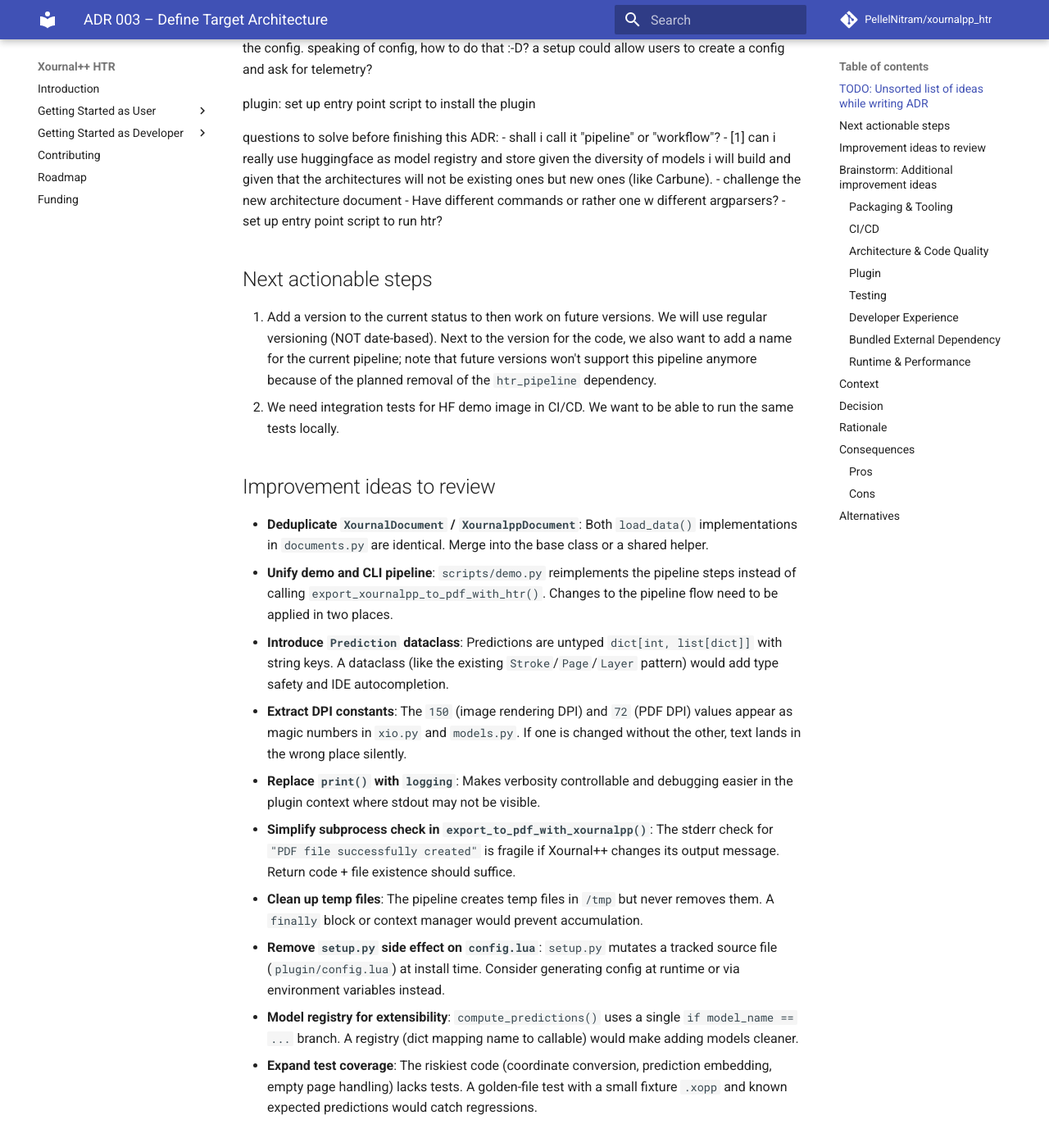
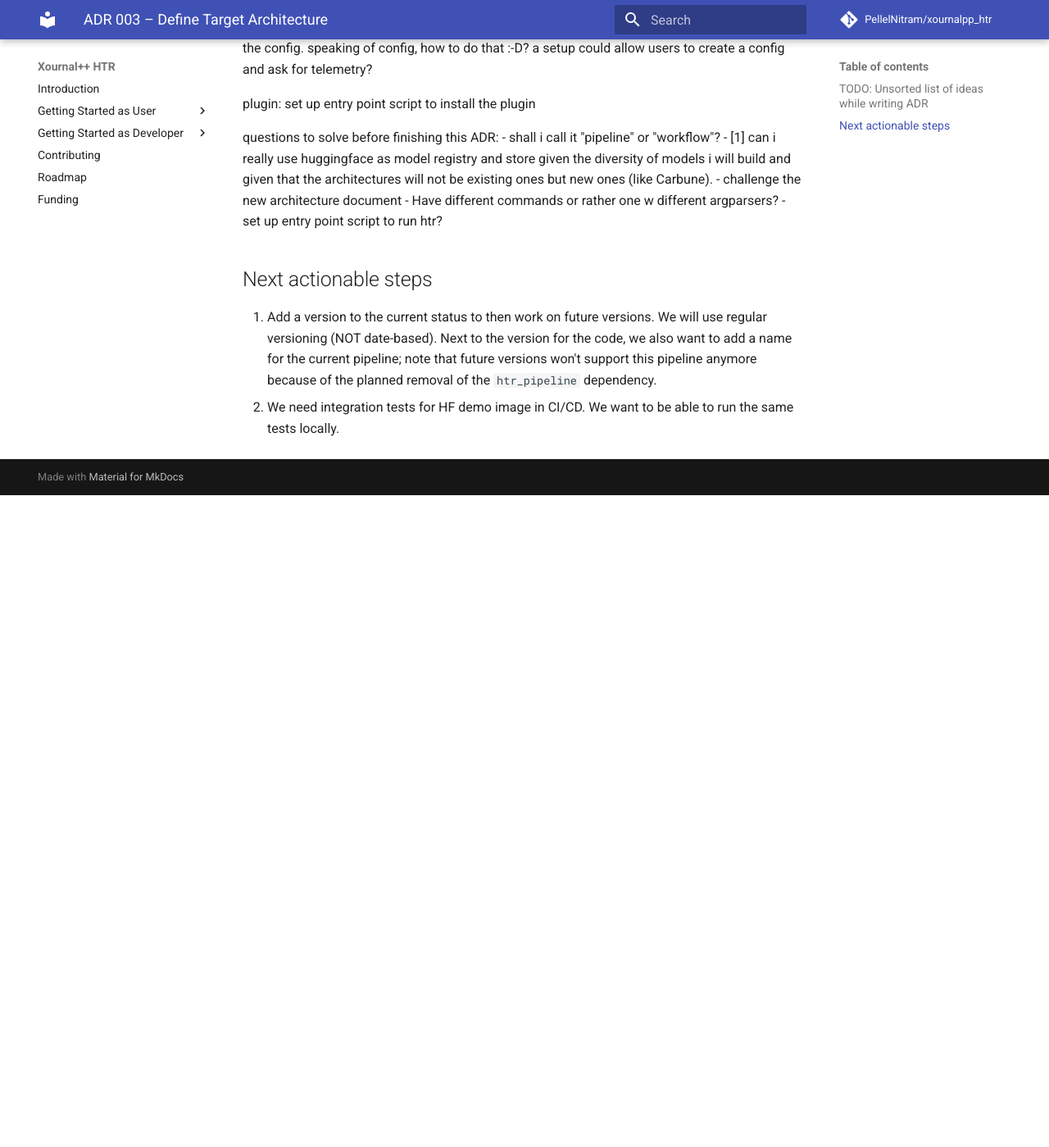
Before and after one commit to PellelNitram/xournalpp_htr, an MkDocs documentation site: the page built from docs/ADRs/003_define_target_architecture.md, in a window 1280 px wide and 1400 px high, scrolled down 1568 px. Shown: the whole window at 82% size. Built offline with MkDocs 1.6.1 and Material for MkDocs 9.7.7, drawn with Linux system fonts in a browser that asks for light colours; comment, search, counter and statistics services are not loaded; after the commit the page ends 2172 px from its top, so only the background shows below that; some of the changed text lies outside the part shown.

Commit message:
Work on 003 ADR document.

```diff
--- a/docs/ADRs/003_define_target_architecture.md
+++ b/docs/ADRs/003_define_target_architecture.md
@@ -46,93 +46,3 @@ questions to solve before finishing this ADR:
 
 1. Add a version to the current status to then work on future versions. We will use regular versioning (NOT date-based). Next to the version for the code, we also want to add a name for the current pipeline; note that future versions won't support this pipeline anymore because of the planned removal of the `htr_pipeline` dependency.
 2. We need integration tests for HF demo image in CI/CD. We want to be able to run the same tests locally.
-
-## Improvement ideas to review
-
-- **Deduplicate `XournalDocument` / `XournalppDocument`**: Both `load_data()` implementations in `documents.py` are identical. Merge into the base class or a shared helper.
-- **Unify demo and CLI pipeline**: `scripts/demo.py` reimplements the pipeline steps instead of calling `export_xournalpp_to_pdf_with_htr()`. Changes to the pipeline flow need to be applied in two places.
-- **Introduce `Prediction` dataclass**: Predictions are untyped `dict[int, list[dict]]` with string keys. A dataclass (like the existing `Stroke`/`Page`/`Layer` pattern) would add type safety and IDE autocompletion.
-- **Extract DPI constants**: The `150` (image rendering DPI) and `72` (PDF DPI) values appear as magic numbers in `xio.py` and `models.py`. If one is changed without the other, text lands in the wrong place silently.
-- **Replace `print()` with `logging`**: Makes verbosity controllable and debugging easier in the plugin context where stdout may not be visible.
-- **Simplify subprocess check in `export_to_pdf_with_xournalpp()`**: The stderr check for `"PDF file successfully created"` is fragile if Xournal++ changes its output message. Return code + file existence should suffice.
-- **Clean up temp files**: The pipeline creates temp files in `/tmp` but never removes them. A `finally` block or context manager would prevent accumulation.
-- **Remove `setup.py` side effect on `config.lua`**: `setup.py` mutates a tracked source file (`plugin/config.lua`) at install time. Consider generating config at runtime or via environment variables instead.
-- **Model registry for extensibility**: `compute_predictions()` uses a single `if model_name == ...` branch. A registry (dict mapping name to callable) would make adding models cleaner.
-- **Expand test coverage**: The riskiest code (coordinate conversion, prediction embedding, empty page handling) lacks tests. A golden-file test with a small fixture `.xopp` and known expected predictions would catch regressions.
-
-## Brainstorm: Additional improvement ideas
-
-### Packaging & Tooling
-
-- Migrate from `requirements.txt` + `setup.py` to a single `pyproject.toml` with `uv` as the package manager — modern standard, simplifies install, dependency resolution, and entry point declaration.
-- Define CLI entry points in `pyproject.toml` (e.g. `xournalpp-htr = "xournalpp_htr.run_htr:main"`) so users get a proper command after `pip install`.
-- Pin `ruff` version in `pyproject.toml` (currently only pinned in `.pre-commit-config.yaml`).
-- Add `ty` (or `mypy`/`pyright`) to pre-commit hooks, not just as an aspiration.
-
-### CI/CD
-
-- Replace the fragile Dropbox model download in CI with GitHub Releases or HF Hub artifacts — Dropbox links rot and are slow.
-- Expand CI test scope beyond just `installation` markers — run at least `correctness` tests on PRs to catch regressions.
-- Add a CI job for type checking once `ty` is adopted.
-- Consider caching model downloads in CI (GitHub Actions cache) to speed up runs.
-
-### Architecture & Code Quality
-
-- Remove legacy files: `xournalpp_htr/demo_concept_1.py` and `scripts/demo_concept_1.sh` appear obsolete and add confusion.
-- Introduce a `Pipeline` class or builder pattern to replace the procedural `export_xournalpp_to_pdf_with_htr()` — makes the pipeline composable and testable (e.g., swap out the model, skip PDF export, etc.).
-- Define a `Config` dataclass (or Pydantic `BaseSettings`) that consolidates all configuration: DPI values, model name, detector parameters (scale, margin), debug flags. Pass it through the pipeline instead of scattering hardcoded values.
-- Make the coordinate conversion (150 DPI image → 72 DPI PDF) an explicit, tested function rather than inline math in `xio.py`.
-
-### Plugin
-
-- Replace `os.execute()` (blocking) with an async approach or at least a progress indicator — currently the Xournal++ UI freezes during HTR.
-- Generate `config.lua` from a template at runtime (e.g., using environment variables or a `.xournalpp-htr.toml` in the user's home directory) instead of mutating a tracked source file during install.
-- Add user-facing error messages when Python or dependencies are missing (currently fails silently or with cryptic Lua errors).
-
-### Testing
-
-- Add a golden-file regression test: small fixture `.xopp` → run pipeline → compare output PDF text layer against a known-good snapshot.
-- Unit-test the DPI coordinate conversion in isolation — most critical correctness path with currently zero coverage.
-- Test edge cases: single-stroke pages, pages with only background images, very long text lines, non-ASCII characters.
-- Add a test that the CLI `--help` works and covers all arguments (cheap smoke test).
-
-### Developer Experience
-
-- Add `Makefile` targets (or `uv` scripts) for common workflows: `make test`, `make lint`, `make demo`, `make install-plugin`.
-- Document the local development setup in the developer guide (currently sparse).
-- Consider a `devcontainer.json` for VS Code / Codespaces to standardize the dev environment.
-
-### Bundled External Dependency
-
-- The `external/htr_pipeline` is vendored directly. Decide whether to: (a) fork & maintain it as a proper dependency, (b) absorb it into `xournalpp_htr` (the `WordDetectorNN` training code suggests this direction), or (c) keep vendoring but pin to a specific commit/tag.
-
-### Runtime & Performance
-
-- Multi-page parallel inference — pages are independent and could be processed concurrently (e.g., `concurrent.futures.ProcessPoolExecutor`).
-- Lazy model loading — currently models are loaded per invocation. A long-running service mode (or caching the loaded model) would help repeated use.
-
-## Context
-
-*(Add text here.)*
-
-## Decision
-
-*(Add text here.)*
-
-## Rationale
-
-*(Add text here.)*
-
-## Consequences
-
-### Pros
-
-*(Add bulletpoints here).*
-
-### Cons
-
-*(Add bulletpoints here).*
-
-## Alternatives
-
-*(Add text here.)*
```
